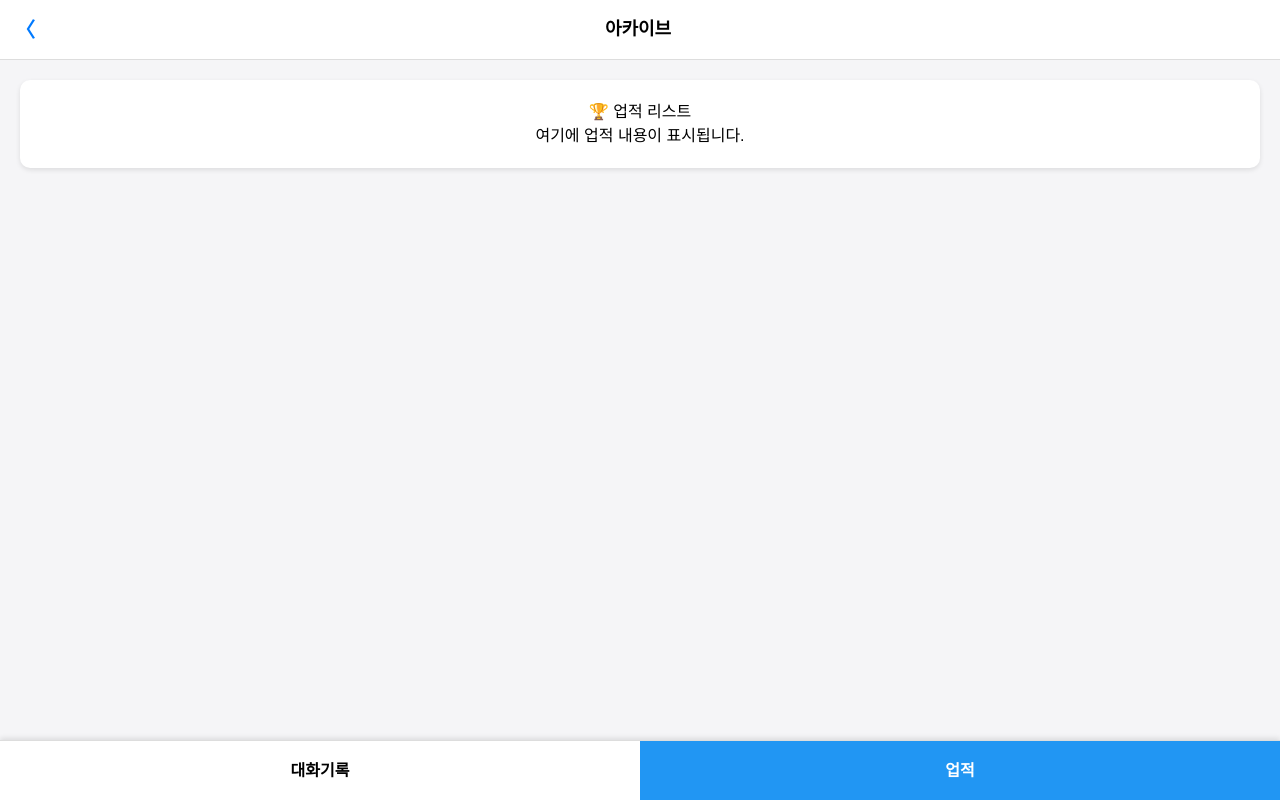
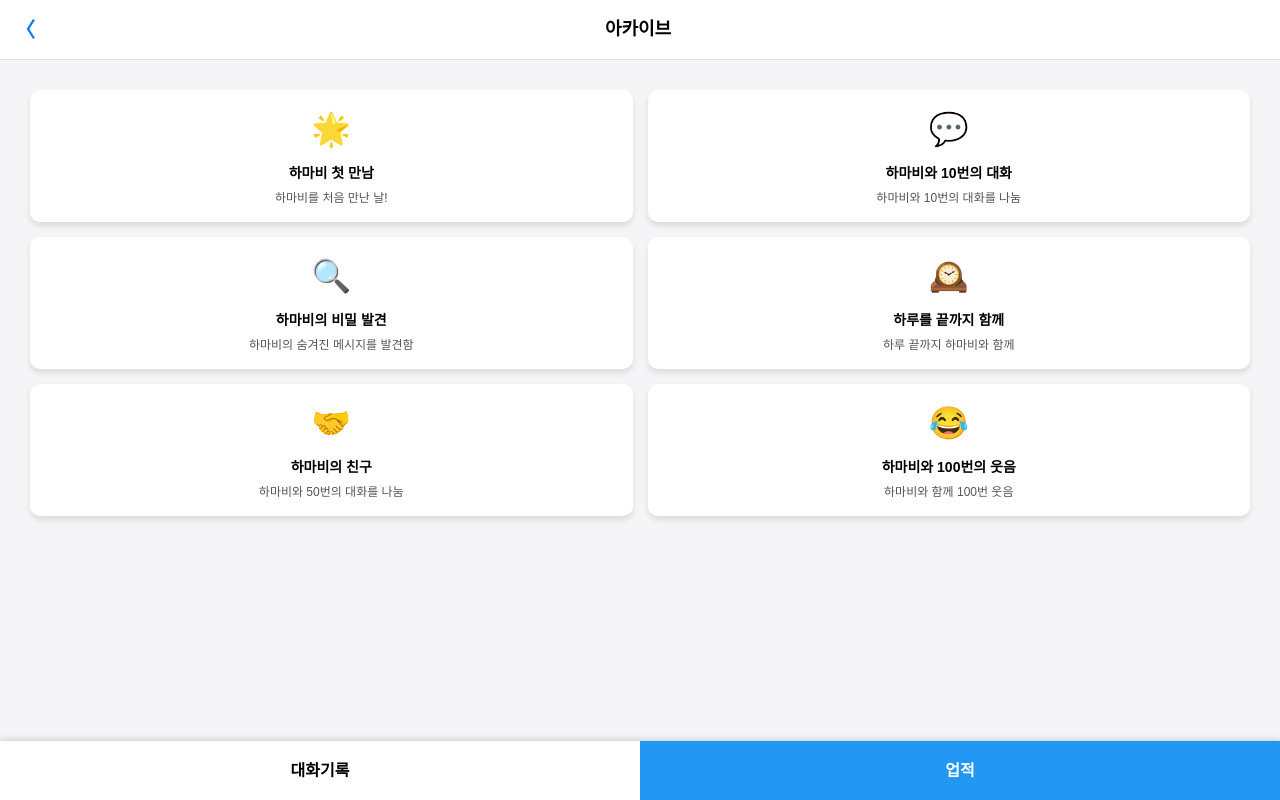
Before and after one commit to habaekk/HAMABI, a Next.js app: page /archive in a window 1280 px wide. Both pictures are taken after a click on the button "업적". Built offline with nearby package versions, Linux system fonts and the light colour scheme.

Commit message:
add achievement sample view

```diff
--- /dev/null
+++ b/app/archive/achievements.js
@@ -0,0 +1,27 @@
+'use client';
+
+import styles from './archive.module.css';
+
+// 업적 예제 데이터
+const achievementsData = [
+  { id: 1, title: '하마비 첫 만남', description: '하마비를 처음 만난 날!', icon: '🌟' },
+  { id: 2, title: '하마비와 10번의 대화', description: '하마비와 10번의 대화를 나눔', icon: '💬' },
+  { id: 3, title: '하마비의 비밀 발견', description: '하마비의 숨겨진 메시지를 발견함', icon: '🔍' },
+  { id: 4, title: '하루를 끝까지 함께', description: '하루 끝까지 하마비와 함께', icon: '🕰️' },
+  { id: 5, title: '하마비의 친구', description: '하마비와 50번의 대화를 나눔', icon: '🤝' },
+  { id: 6, title: '하마비와 100번의 웃음', description: '하마비와 함께 100번 웃음', icon: '😂' }
+];
+
+export default function Achievements() {
+  return (
+    <div className={styles.achievementsGrid}>
+      {achievementsData.map((achievement) => (
+        <div key={achievement.id} className={styles.achievementCard}>
+          <div className={styles.achievementIcon}>{achievement.icon}</div>
+          <div className={styles.achievementTitle}>{achievement.title}</div>
+          <div className={styles.achievementDescription}>{achievement.description}</div>
+        </div>
+      ))}
+    </div>
+  );
+}
--- a/app/archive/archive.module.css
+++ b/app/archive/archive.module.css
@@ -89,3 +89,49 @@
     background-color: #2196F3;
     color: white;
   }
+
+
+  /*
+  Achievements
+  */
+  /* 업적 그리드 스타일 (2열 레이아웃) */
+.achievementsGrid {
+  display: grid;
+  grid-template-columns: 1fr 1fr; /* ✅ 2열 그리드 */
+  gap: 15px;
+  padding: 10px;
+  height: 100%;
+  overflow-y: auto; /* ✅ 스크롤 가능 */
+  box-sizing: border-box;
+}
+
+/* 업적 카드 스타일 */
+.achievementCard {
+  background-color: #fff;
+  border-radius: 10px;
+  padding: 15px;
+  box-shadow: 0 4px 6px rgba(0, 0, 0, 0.1);
+  text-align: center;
+  transition: transform 0.2s;
+  cursor: pointer;
+}
+
+.achievementCard:hover {
+  transform: translateY(-5px);
+}
+
+.achievementIcon {
+  font-size: 32px;
+  margin-bottom: 10px;
+}
+
+.achievementTitle {
+  font-size: 14px;
+  font-weight: bold;
+  margin-bottom: 5px;
+}
+
+.achievementDescription {
+  font-size: 12px;
+  color: #555;
+}
--- a/app/archive/page.tsx
+++ b/app/archive/page.tsx
@@ -3,9 +3,10 @@
 import { useState } from 'react';
 import Link from 'next/link';
 import styles from './archive.module.css';
+import Achievements from './Achievements'; // ✅ 업적 컴포넌트 가져오기
 
 export default function ArchivePage() {
-    const [activeTab, setActiveTab] = useState('chatHistory');
+    const [activeTab, setActiveTab] = useState('chatHistory'); // 기본 탭: 대화기록
 
     return (
         <div className={styles.archivePage}>
@@ -24,10 +25,7 @@ export default function ArchivePage() {
                         <p>여기에 대화 내용이 표시됩니다.</p>
                     </div>
                 ) : (
-                    <div className={styles.achievements}>
-                        <h2>🏆 업적 리스트</h2>
-                        <p>여기에 업적 내용이 표시됩니다.</p>
-                    </div>
+                    <Achievements />
                 )}
             </div>
 
```
